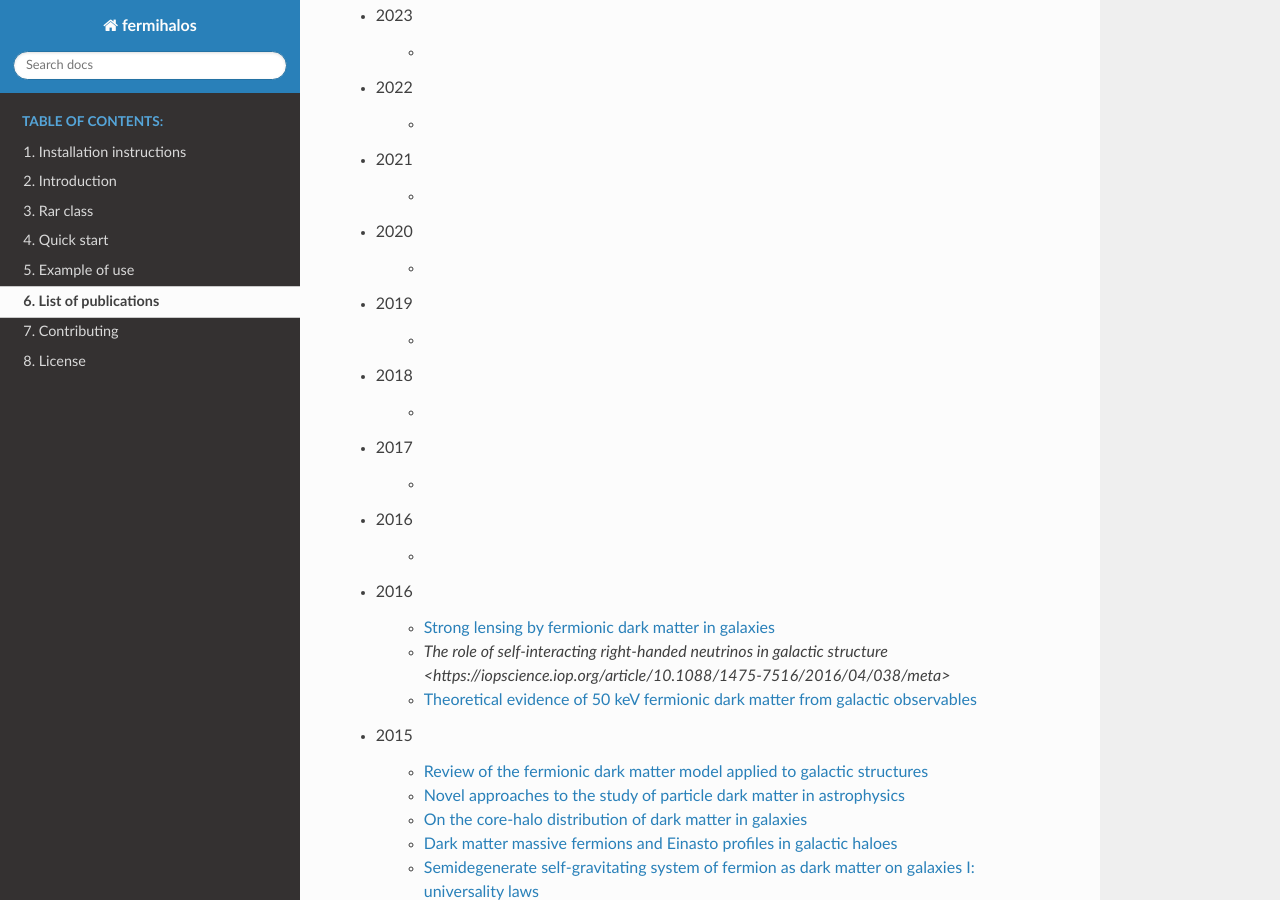
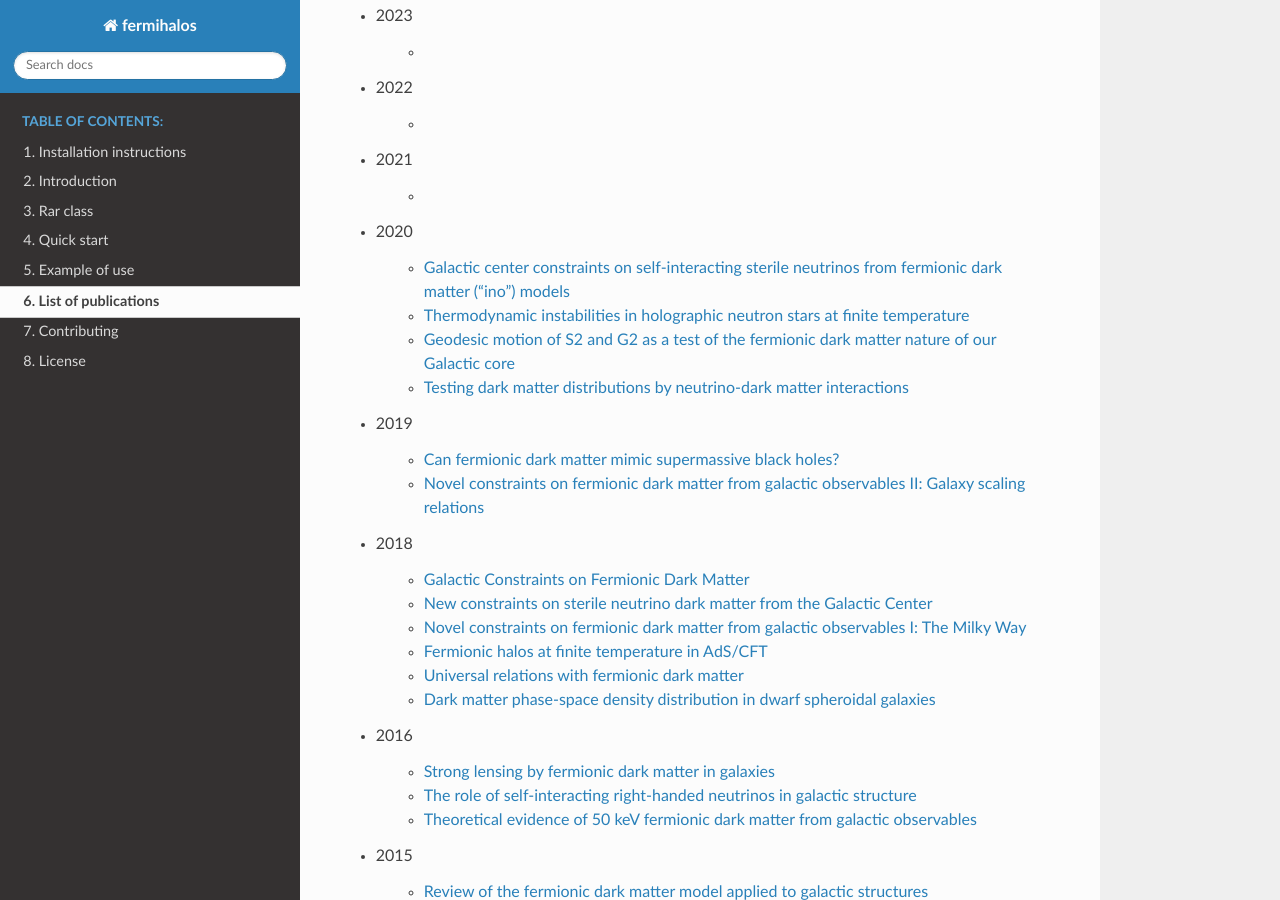
Before and after one commit to Santiq22/FermiHalos, a Sphinx documentation site: the page built from docs/source/references.rst, in a window 1280 px wide and 900 px high, scrolled down 300 px. Built offline with Sphinx 7.4.7 and the Read the Docs theme 3.1.0, drawn with Linux system fonts in a browser that asks for light colours.

Commit message:
Adding references

```diff
--- a/docs/source/intro.rst
+++ b/docs/source/intro.rst
@@ -9,8 +9,8 @@ The code defines a class whose name is ``Rar``. It has to be instantiated as:
 
 where the ``parameters`` variable is a numpy array object of shape (4,), whose components are (in this order): the dark matter particle mass in :math:`keV/c^{2}`, the degeneracy parameter, the cutoff parameter, and the temperature parameter (the last three are dimensionless). The boolean variables are used as flags to compute astrophysical and statistical mechanical variables. To do so, change ``False`` to ``True``. See Rar's attributes section to further details on the variables passed to the Rar class.
 
-Inside ``Rar`` class
---------------------
+Inside the ``Rar`` class
+------------------------
 
 Once the class ``Rar`` is instantiated, it automatically calls ``model``, a function that solves the RAR model equations. This function is called as:
 
--- a/docs/source/quick_start.rst
+++ b/docs/source/quick_start.rst
@@ -1,7 +1,7 @@
 Quick start
 ===========
 
-To use the program, it has to be instantiated a ``Rar`` object as indicated at the beggining of the documentation. To do so, the ``Rar`` class has to be imported previously as:
+To use the program, it has to be instantiated a ``Rar`` object representing a fermionic dark matter halo. To do so, the ``Rar`` class has to be imported previously as:
 
 .. code-block:: python
 
--- a/docs/source/references.rst
+++ b/docs/source/references.rst
@@ -23,28 +23,29 @@ List of publications
 
 * 2020
 
-    *
+    * `Galactic center constraints on self-interacting sterile neutrinos from fermionic dark matter (“ino”) models <https://doi.org/10.1016/j.dark.2020.100699>`_
+    * `Thermodynamic instabilities in holographic neutron stars at finite temperature <https://iopscience.iop.org/article/10.1088/1361-6382/abb1f5/meta>`_
+    * `Geodesic motion of S2 and G2 as a test of the fermionic dark matter nature of our Galactic core <https://doi.org/10.1051/0004-6361/201935990>`_
+    * `Testing dark matter distributions by neutrino-dark matter interactions <https://link.springer.com/article/10.1140/epjc/s10052-020-7744-x>`_
 
 * 2019
 
-    *
+    * `Can fermionic dark matter mimic supermassive black holes? <https://doi.org/10.1142/S021827181943003X>`_
+    * `Novel constraints on fermionic dark matter from galactic observables II: Galaxy scaling relations <https://doi.org/10.1016/j.dark.2019.100278>`_
 
 * 2018
 
-    *
-
-* 2017
-
-    *
-
-* 2016
-
-    *
+    * `Galactic Constraints on Fermionic Dark Matter <https://link.springer.com/article/10.1134/S1063772918120247>`_
+    * `New constraints on sterile neutrino dark matter from the Galactic Center <https://arxiv.org/abs/1810.05756>`_
+    * `Novel constraints on fermionic dark matter from galactic observables I: The Milky Way <https://doi.org/10.1016/j.dark.2018.07.002>`_
+    * `Fermionic halos at finite temperature in AdS/CFT <https://link.springer.com/article/10.1007/JHEP05(2018)118>`_
+    * `Universal relations with fermionic dark matter <https://doi.org/10.1051/epjconf/201816804015>`_
+    * `Dark matter phase-space density distribution in dwarf spheroidal galaxies <https://doi.org/10.1142/9789813226609_0297>`_
 
 * 2016
 
     * `Strong lensing by fermionic dark matter in galaxies <https://doi.org/10.1103/PhysRevD.94.123004>`_
-    * `The role of self-interacting right-handed neutrinos in galactic structure <https://iopscience.iop.org/article/10.1088/1475-7516/2016/04/038/meta>`
+    * `The role of self-interacting right-handed neutrinos in galactic structure <https://iopscience.iop.org/article/10.1088/1475-7516/2016/04/038/meta>`_
     * `Theoretical evidence of 50 keV fermionic dark matter from galactic observables <https://www.researchgate.net/profile/Carlos-Argueelles-2/publication/304267963_Theoretical_evidence_of_50_keV_fermionic_dark_matter_from_galactic_observables/links/577032ce08ae842225aa45f2/Theoretical-evidence-of-50-keV-fermionic-dark-matter-from-galactic-observables.pdf>`_
 
 * 2015
```
